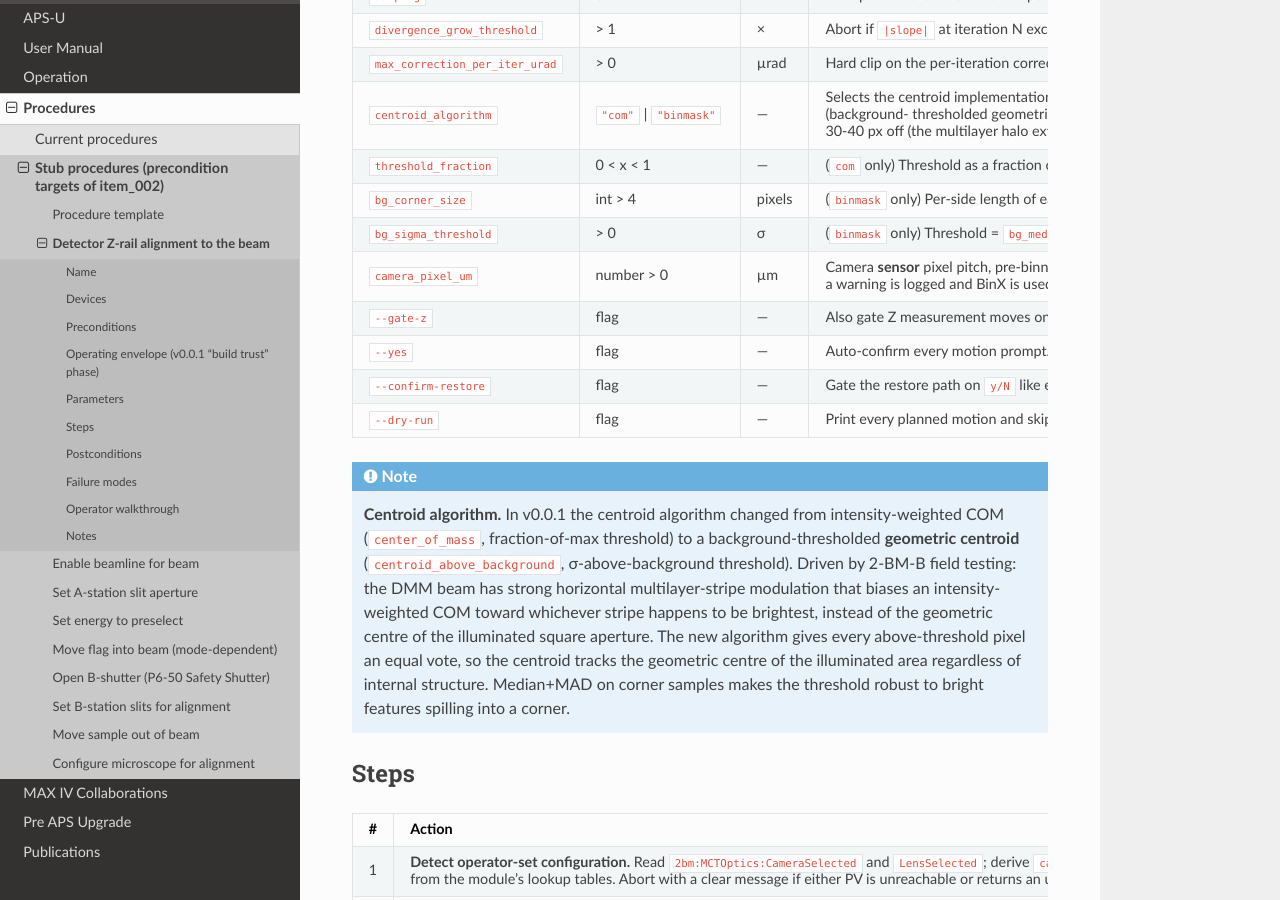
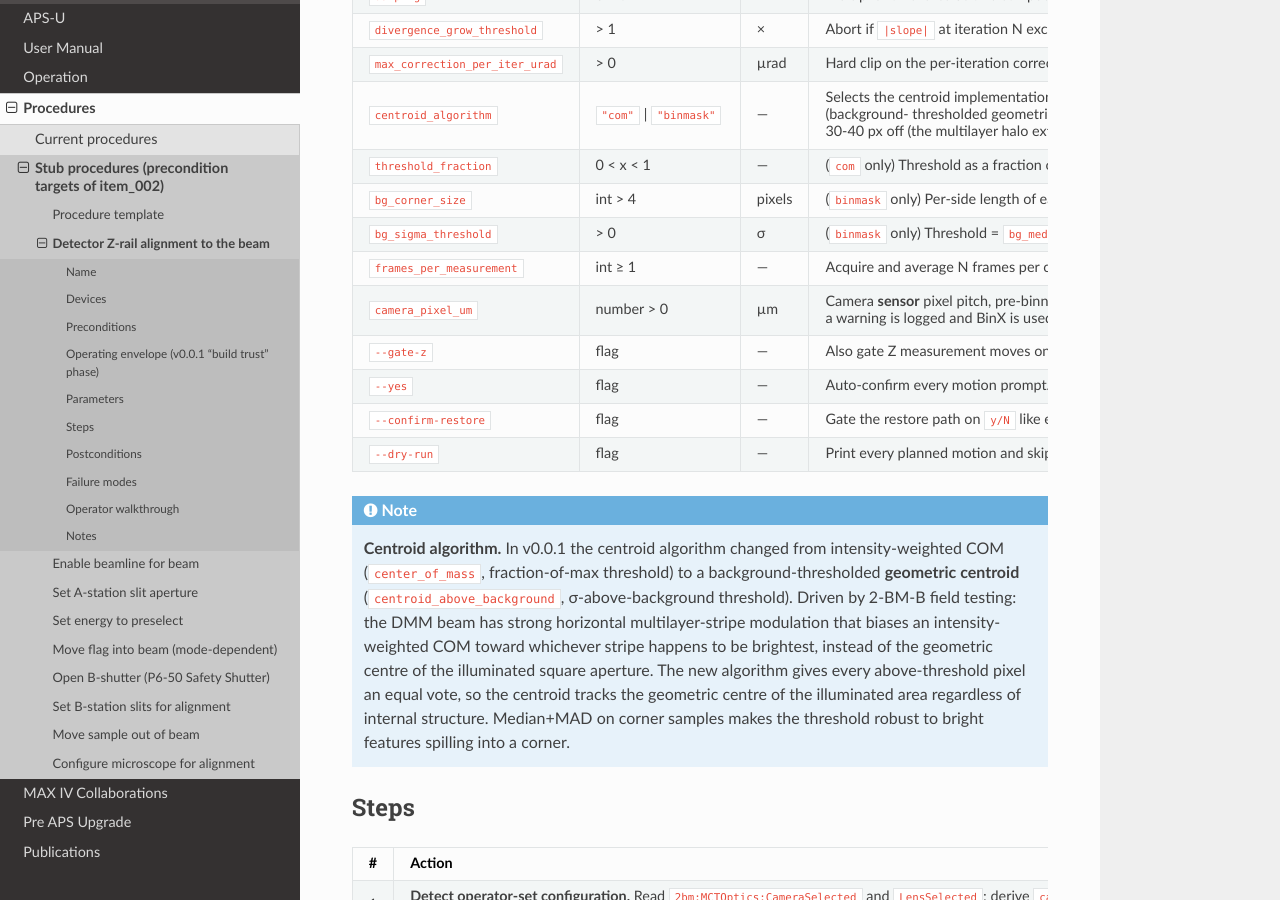
Before and after one commit to xray-imaging/2bm-docs, a Sphinx documentation site: the page built from docs/source/procedures/item_002.rst, in a window 1280 px wide and 900 px high, scrolled down 3627 px. Built offline with Sphinx 7.4.7 and the Read the Docs theme 3.1.0, drawn with Linux system fonts in a browser that asks for light colours; the version number could not be read and is left out.

Commit message:
docs(procedures): document --frames-per-measurement

```diff
--- a/docs/source/procedures/item_002.rst
+++ b/docs/source/procedures/item_002.rst
@@ -346,6 +346,14 @@ Parameters
      - (``binmask`` only) Threshold = ``bg_median + N × sigma``
        where ``sigma = 1.4826 × MAD`` (Median Absolute Deviation).
        Default: 5.0.
+   * - ``frames_per_measurement``
+     - int ≥ 1
+     - —
+     - Acquire and average N frames per centroid measurement.
+       Centroid shot-noise drops as ``sqrt(N)`` at N× per-
+       measurement acquisition cost. Default: 1 (no averaging).
+       Try ``4`` for a ~2× SNR boost on the sensitivity matrix
+       without enlarging the calibration step.
 
 
    * - ``camera_pixel_um``
```
